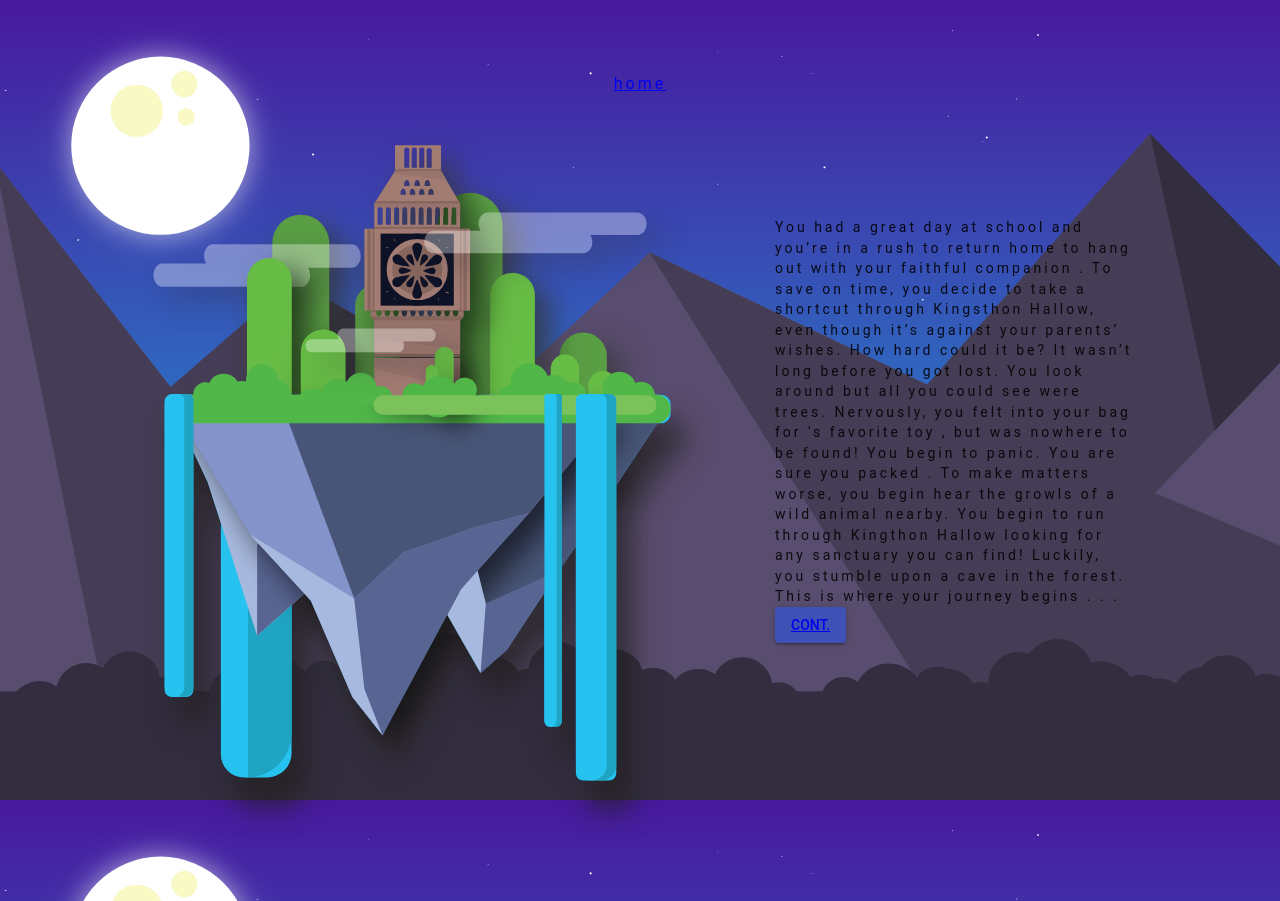
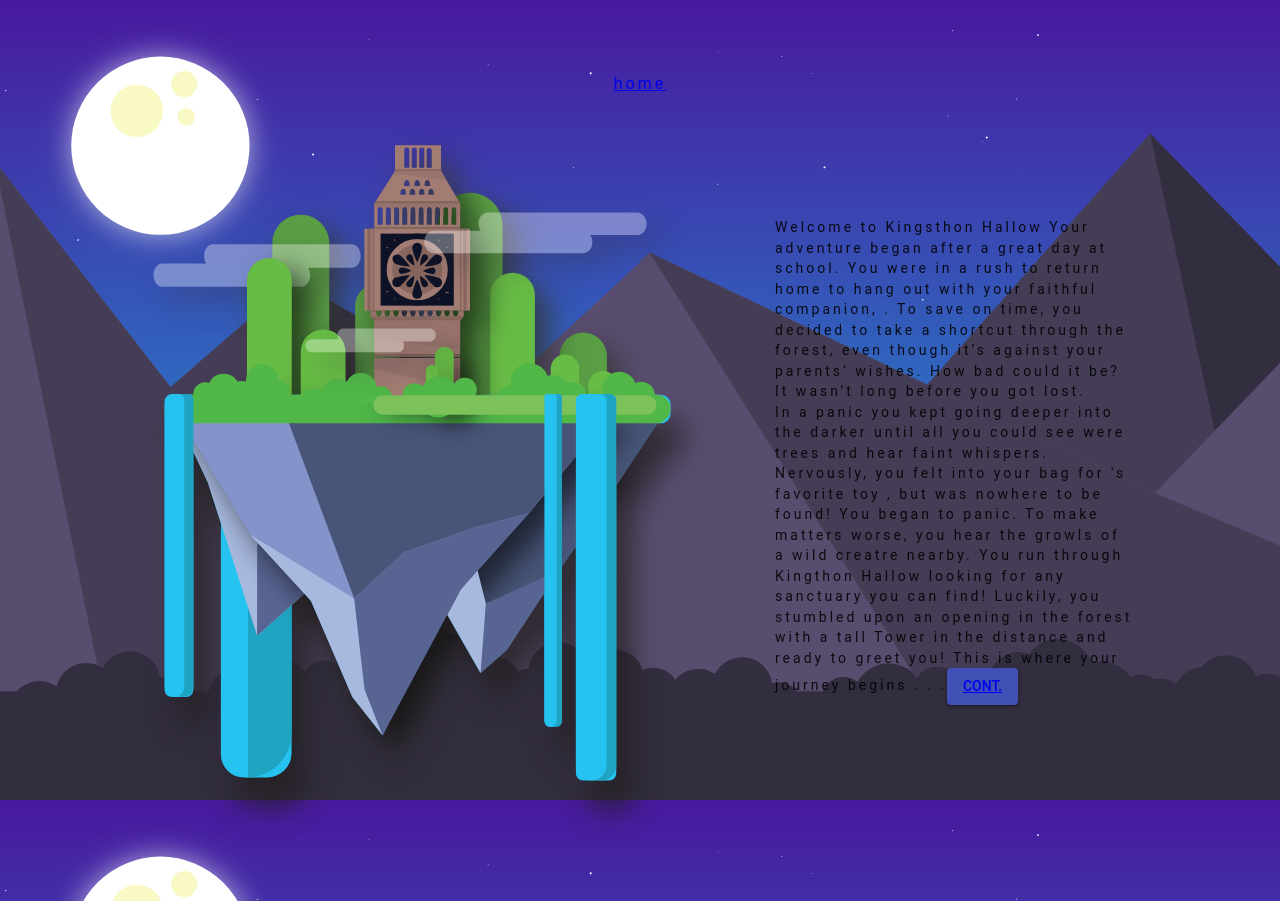
Before and after one commit to Bgorson/project3, a React (Create React App) app in the folder client/: page /story in a window 1280 px wide. Built offline with nearby package versions, Linux system fonts and the light colour scheme; no server answers.

Commit message:
minor chnages

```diff
--- a/client/src/App.js
+++ b/client/src/App.js
@@ -18,6 +18,7 @@ import Minigame2 from "./components/minigame2/CardFlip.js"
 import Minigame4 from "./components/minigame4/components/MiniGame4"
 import Tower from "./components/tower/tower"
 
+import io from 'socket.io-client'
 
 
 class App extends Component {
@@ -121,6 +122,12 @@ class App extends Component {
       }
       console.log("leveling up", stat)
     })
+  }
+  componentDidMount(){
+    let socket = io.connect('/')
+    socket.on('connect',function(data){
+      console.log(socket)
+    } )
   }
 
   render() {
--- a/client/src/components/Story.js
+++ b/client/src/components/Story.js
@@ -16,15 +16,22 @@ class Story extends Component {
                 <img src={Island} className="island" alt="island"/>
 
                 <Typography  className="story-content" component="p">
-                    You had a great day at school and you’re in a rush to return home to hang out
-                    with your faithful companion {this.props.petname}. To save on time, you decide to take a shortcut
-                    through Kingsthon Hallow, even though it’s against your parents’ wishes. How hard could
-                    it be? It wasn’t long before you got lost. You look around but all you could see were
-                    trees. Nervously, you felt into your bag for {this.props.petname}'s favorite toy , but {this.props.petname}
-                    was nowhere to be found! You begin to panic. You are sure you packed {this.props.petname}.
-                    To make matters worse, you begin hear the growls of a wild animal nearby. You begin
-                    to run through Kingthon Hallow looking for any sanctuary you can find! Luckily, you
-                    stumble upon a cave in the forest. This is where your journey begins . . .
+                    Welcome to Kingsthon Hallow
+
+                    Your adventure began after a great day at school. You were in a rush to return home to hang out
+                    with your faithful companion, {this.props.petname}. To save on time, you decided to take a shortcut
+                    through the forest, even though it’s against your parents’ wishes. How bad could it be?
+                    <br></br>
+                    It wasn’t long before you got lost.
+                    <br></br>
+                    In a panic you kept going deeper into the darker until all you could see were trees and hear faint whispers.
+                    Nervously, you felt into your bag for {this.props.petname}'s favorite toy , but {this.props.petname}
+                    was nowhere to be found! You began to panic.
+                    To make matters worse, you hear the growls of a wild creatre nearby. You
+                    run through Kingthon Hallow looking for any sanctuary you can find! Luckily, you
+                    stumbled upon an opening in the forest with a tall Tower in the distance and {this.props.petname} ready to greet you!
+
+                    This is where your journey begins . . .
                     <Button
                         variant="contained"
                         color="primary">
--- a/client/src/components/tower/tower.js
+++ b/client/src/components/tower/tower.js
@@ -29,10 +29,10 @@ class Tower extends Component {
         };
 
         this.socket = io();
-
         this.socket.on('room', function(data){
             setRoomKey(data)
         })
+
         this.socket.on('enemy',function(data){
             addOpponent(data)
         })
```
Also changed, not shown: 1 other file (tests, documents, lock files or other folders).
